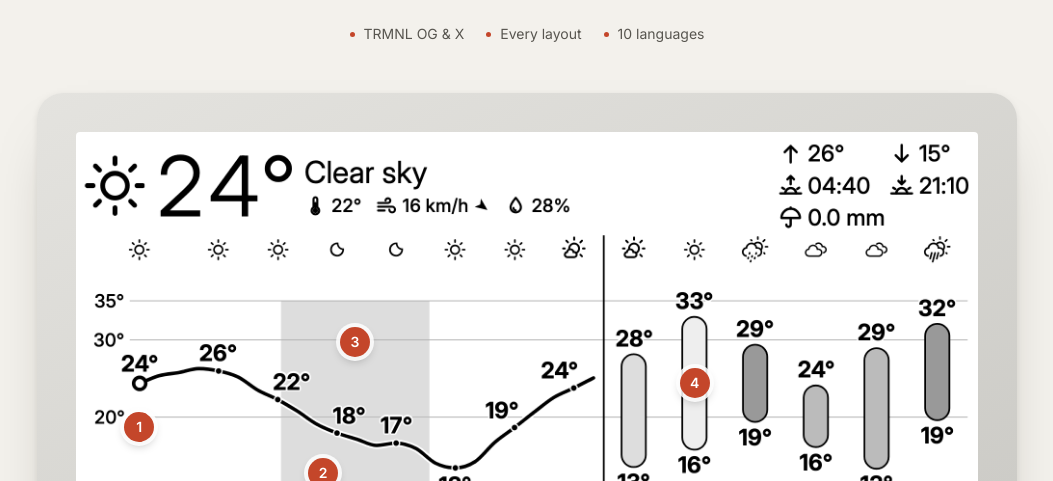
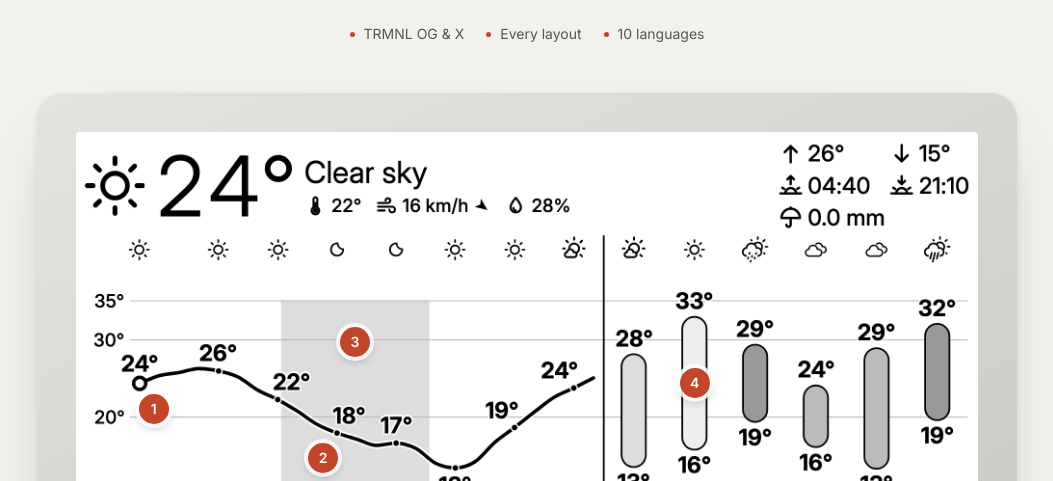
Before and after one commit to paneq/weather-horizon, a plain HTML site: page index.html in a window 1280 px wide. Shown: the part 319-800 px from the top of the page, without its empty margins (113-1166 px from the left). Drawn offline with Linux system fonts and the light colour scheme.

Commit message:
Update showcase

```diff
--- a/index.html
+++ b/index.html
@@ -131,8 +131,8 @@
     <figure class="device device--x hero-shot">
       <div class="screen-box">
         <img class="" src="img/hero-x.png" width="1872" height="1404" alt="Weather Horizon on a TRMNL X: current conditions, a 24-hour temperature curve and six days of min–max bars" fetchpriority="high" decoding="async">
-        <span class="pin" style="left:7.06%;top:43.63%" aria-hidden="true">1</span>
-        <span class="pin" style="left:27.43%;top:50.46%" aria-hidden="true">2</span>
+        <span class="pin" style="left:8.66%;top:40.93%" aria-hidden="true">1</span>
+        <span class="pin" style="left:27.43%;top:48.26%" aria-hidden="true">2</span>
         <span class="pin" style="left:30.95%;top:31.06%" aria-hidden="true">3</span>
         <span class="pin" style="left:68.56%;top:37.13%" aria-hidden="true">4</span>
         <span class="pin" style="left:96.25%;top:65.06%" aria-hidden="true">5</span>
```
